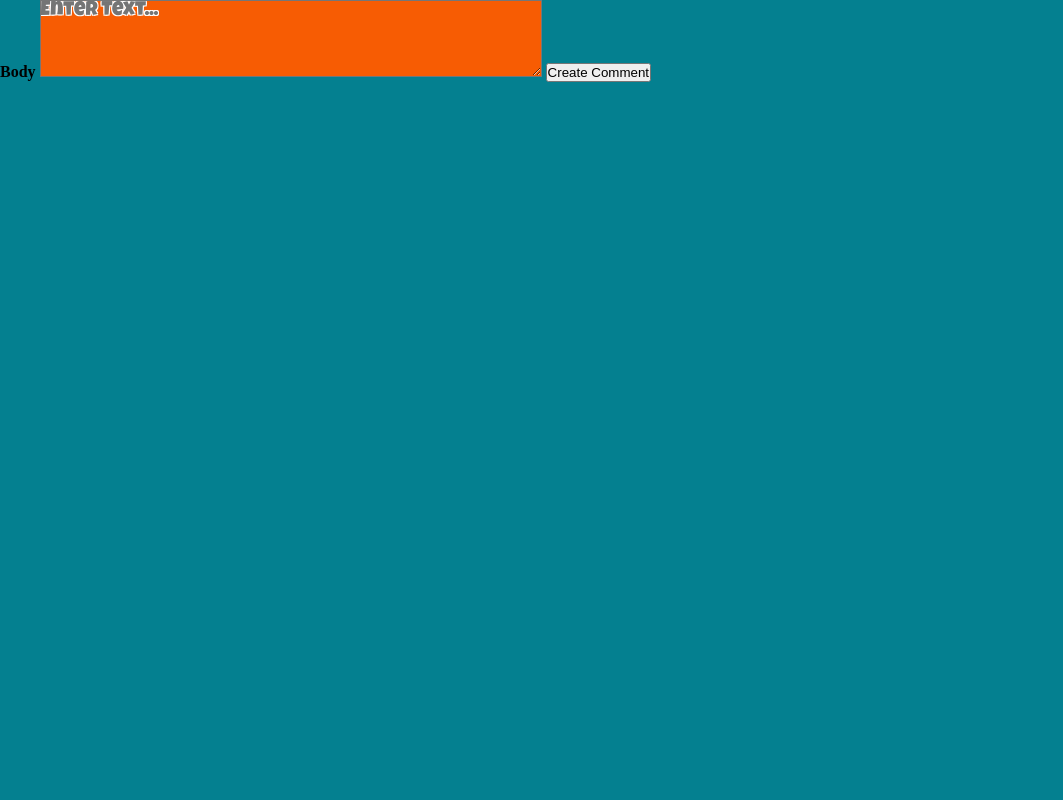
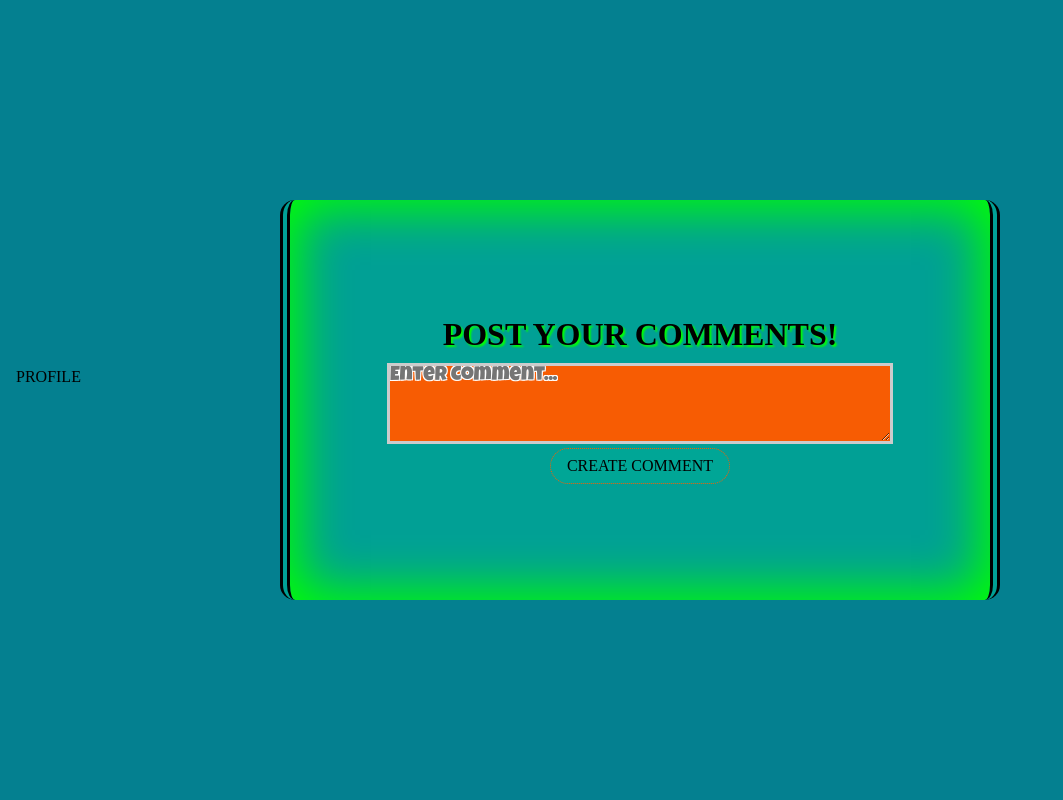
Before and after one commit to Klippman/sprivia, a Rails app: page /comments/new in a window 1280 px wide. Shown: the whole page, without its empty margins (0-1063 px from the left). Run offline with Rails 7, Linux system fonts and the light colour scheme; style sheets or scripts are compiled from the project's sources; some libraries are stand-ins or nearby versions.

Commit message:
styling changes

```diff
--- a/app/assets/stylesheets/comments.scss
+++ b/app/assets/stylesheets/comments.scss
@@ -1,21 +1,87 @@
 // comments page (/comments/new.html.erb)
 
-#comment_body_div {
+#comment_body_background {
     background: #048090;
 }
 
-label[for="comment_body"] {
-    font-weight: bolder;
+#comment_child {
+    align-items: center;
+    background-color: rgba(0, 168, 150, 0.8);
+    border-right: 10px double black;
+    border-left: 10px double black;
+    border-radius: 15px;
+    box-shadow: 0px 0px 50px 10px #00ff00 inset;
+    display: flex;
+    height: 400px;
+    justify-content: center;
+    margin: auto;
+    text-align: center;
+    width: 700px;
 }
 
-.new_comment {
+#comment_parent {
+    align-items: center;
+    display: flex;
+    height: 100vh;
+    justify-content: center;
+    text-align: center;
+    width: 100vw;
+}
 
-    textarea {
-        width: 500px;
-        height: 75px;
+#comment_title {
+    margin-bottom: 10px;
+    text-shadow: 2px 2px 2px #00ff00;
+}
+
+form {
+
+    p input[type="submit"] {
+        background: rgba(0,168,150,0.8);
+        border: 1px dotted #F75C03;
+        border-radius: 25px;
+        color: #000;
+        font-family: inherit;
+        font-size: 100%;
+        outline: none;
+        padding: 8px 16px;
+        text-transform: uppercase;
+    }
+
+    p input[type="submit"]:hover {
+        background-color: #F75C03;
+        color: white;
+        border-radius: 25px;
+        transition: .5s;
+    }
+}
+
+label[for="comment_body"] {
+    display: none;
+}
+
+#new_comment {
+    vertical-align: middle;
+
+    #comment_body {
+        background: #F75C03;
+        border: 3px solid #cccccc;
         font-family: 'Luckiest Guy', cursive;
         font-size: 20px;
-        background: #F75C03;
+        height: 75px;
         text-shadow: -1px -1px 0 white, 1px -1px 0 white, -1px 1px 0 white, 1px 1px 0 white;
+        width: 500px;
+        outline: none;
+    }
+
+    #comment_body:hover {
+        background: lightsalmon;
+        border: 3px solid #cccccc;
+        transition: background-color .8s;
+        transition: border-color .8s;
+    }
+
+    #comment_body:focus {
+        background: gray;
+        border: 3px solid black;
     }
 }
--- a/app/assets/stylesheets/users.scss
+++ b/app/assets/stylesheets/users.scss
@@ -250,6 +250,7 @@ button {
     font-family: cursive;
     font-size: xx-large;
     text-align: center;
+    text-shadow: 2px 2px 2px #00ff00;
 }
 
 
@@ -282,7 +283,7 @@ button {
     color: white;
 }
 
-#user_name {
+#user_name_profile {
     align-items: center;
     background-color: rgba(0,168,150,0.8);
     border: 10px double black;
@@ -297,7 +298,7 @@ button {
     width: 800px;
 }
 
-#user_nickname {
+#user_nickname_profile {
     align-items: center;
     background-color: rgba(0,168,150,0.8);
     border: 10px double black;
--- a/app/views/comments/_comment_form.html.erb
+++ b/app/views/comments/_comment_form.html.erb
@@ -1,8 +1,12 @@
 <div id="comment-form">
     <%= form_for @comment do |f| %>
-        <%= f.label :body %>
-        <%= f.text_area :body, placeholder: "Enter Text...", class: "text-area" %>
-        <%= f.hidden_field :post_id %>
-        <%= f.submit %>
+        <p>
+            <%= f.label :body %>
+            <%= f.text_area :body, placeholder: "Enter Comment...", class: "text-area" %>
+            <%= f.hidden_field :post_id %>
+        </p>
+        <p>
+            <%= f.submit %>
+        </p>
     <% end %>
 </div>
--- a/app/views/comments/new.html.erb
+++ b/app/views/comments/new.html.erb
@@ -1,5 +1,13 @@
-<body id="comment_body_div">
-    <div id="parent_comment_div">
-        <%= render "comment_form"%>
+<body id="comment_body_background">
+    <div>
+        <%= link_to "Profile", users_path, {class: 'post_link'} %>
+    </div>
+    <div id="comment_parent">
+        <div id="comment_child">
+            <div id="parent_comment_div">
+                <h1 id="comment_title">POST YOUR COMMENTS!</h1>
+                <%= render "comment_form", {class: 'text_box'}%>
+            </div>
+        </div>
     </div>
 </body>
--- a/app/views/posts/new.html.erb
+++ b/app/views/posts/new.html.erb
@@ -6,7 +6,7 @@
         <div id="canvas_div">
             <div id="post_form_parent">
                 <h1 id="post_title">POST YOUR THOUGHTS!</h1>
-                <%= render "post_form", {class: 'text_box',}%>
+                <%= render "post_form", {class: 'text_box'}%>
             </div>
         </div>
     </div>
--- a/app/views/users/show.html.erb
+++ b/app/views/users/show.html.erb
@@ -1,8 +1,8 @@
 <div class="background">
-    <div id="user_name">
+    <div id="user_name_profile">
         <h1><strong><%= @user.name %></strong></h1>
     </div>
-    <div id="user_nickname">
+    <div id="user_nickname_profile">
         <h3><em><%= "Nickname: " + @user.nickname %></em></h3>
     </div>
 
```
Also changed, not shown: app/assets/javascripts/application.js (+5 -3 lines), app/assets/stylesheets/posts.scss (+16 -2 lines), app/views/posts/show.html.erb (+7 -4 lines).
